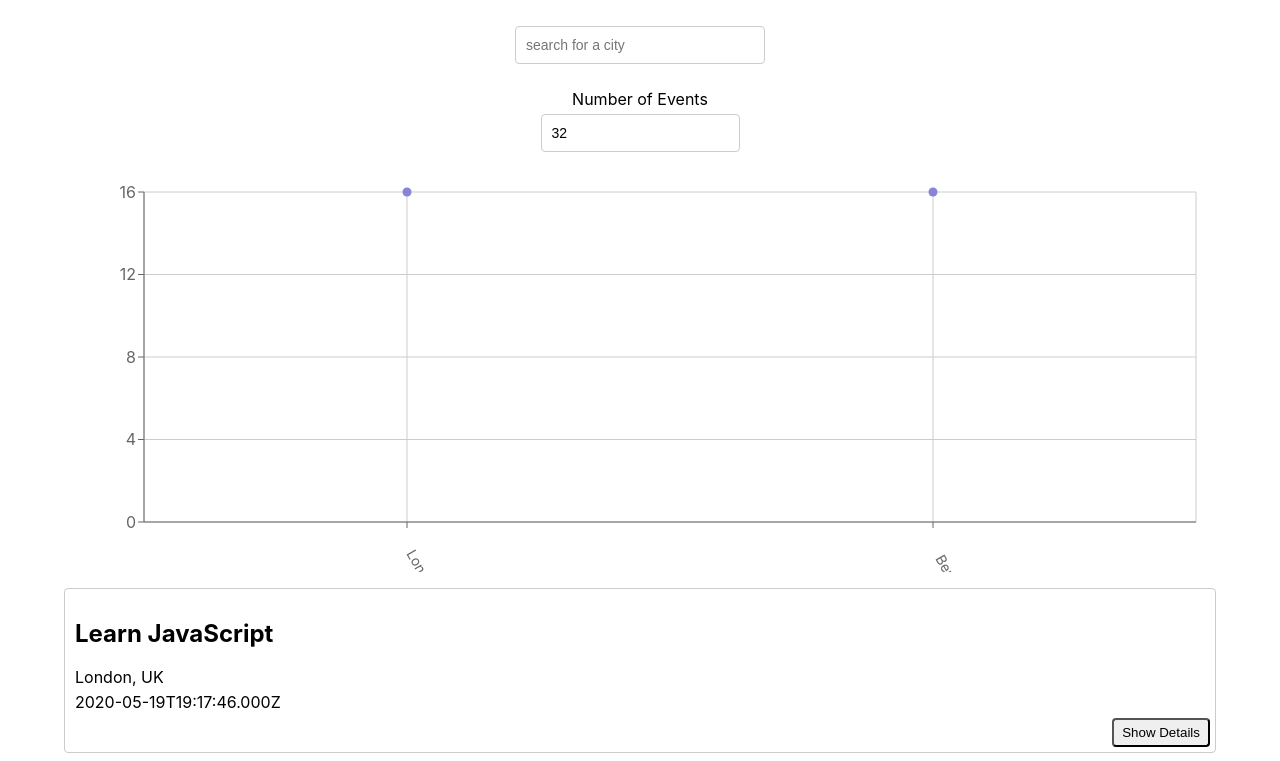
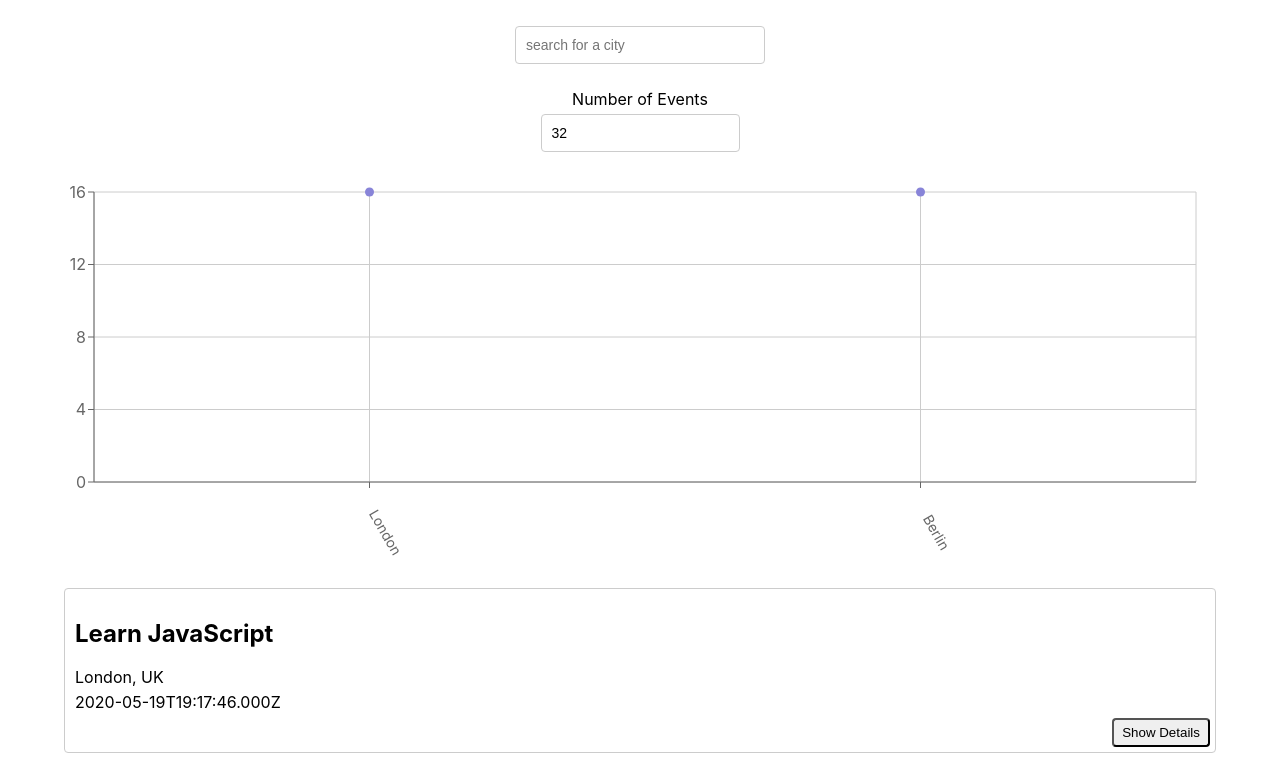
Before and after one commit to kenkbomb/meetApp, a React (Create React App) app: page / in a window 1280 px wide. Shown: the top 761 px of the page. Built offline with nearby package versions, Linux system fonts and the light colour scheme; what atatus-spa would draw is missing.

Commit message:
task 4.10

```diff
--- a/src/components/cityEventsChart.js
+++ b/src/components/cityEventsChart.js
@@ -18,7 +18,7 @@
     const getData = () => {
       const data = allLocations.map((location) => {
         const count = events.filter((event) => event.location === location).length
-        const city = location.split(', ')[0]
+        const city = location.split(/, | - /)[0]
         return { city, count };
       })
       return data;
@@ -30,8 +30,8 @@
           margin={{
             top: 20,
             right: 20,
-            bottom: 20,
-            left: 20,
+            bottom: 60,
+            left: -30,
           }}
         >
           <CartesianGrid />
```
